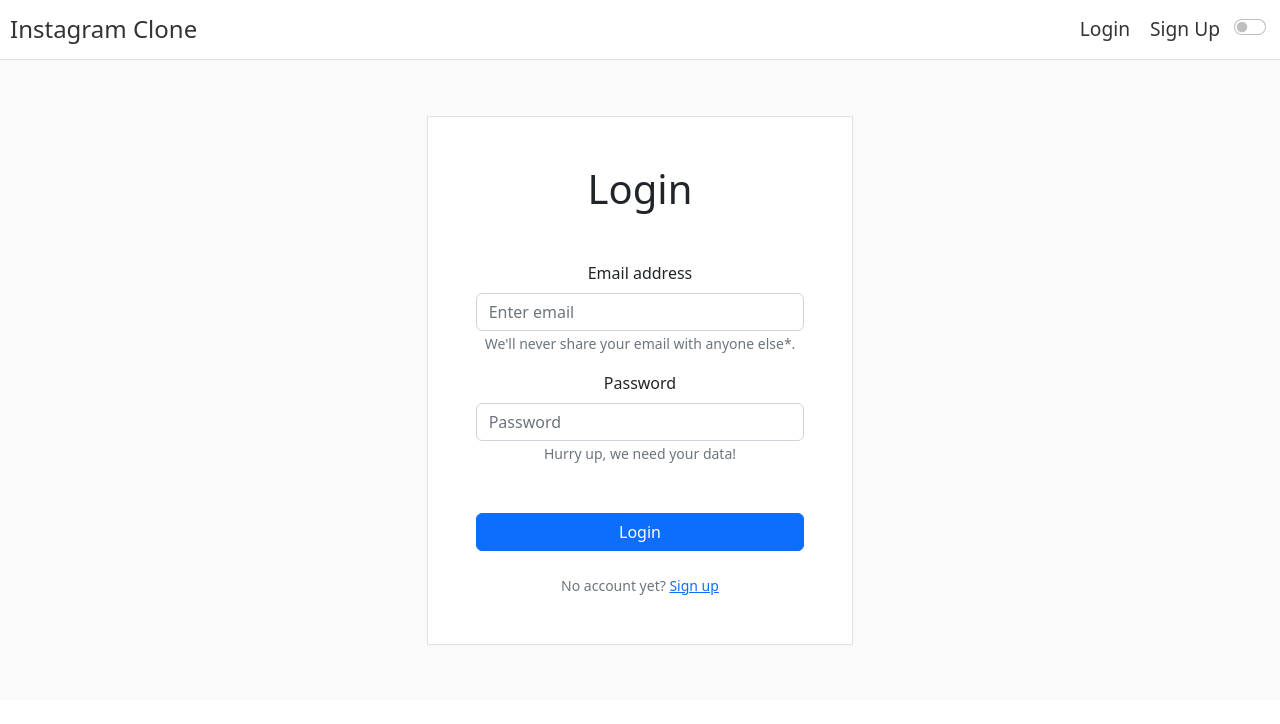
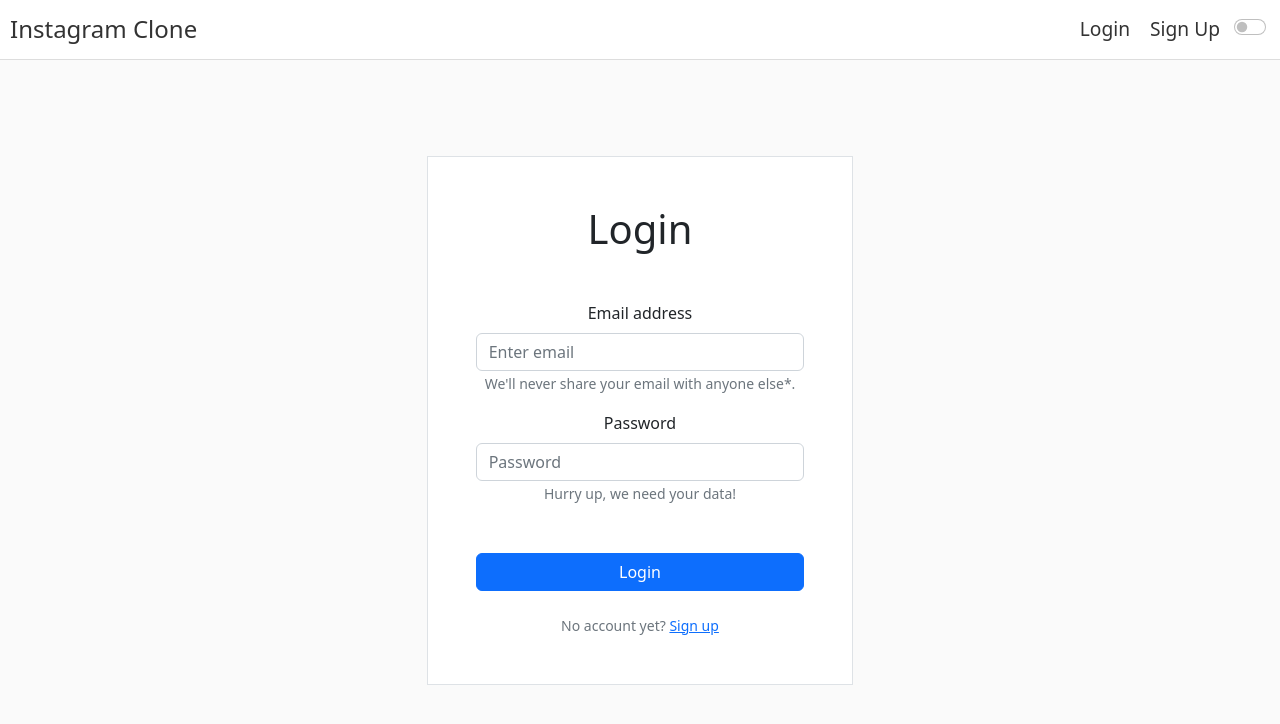
Before and after one commit to glnewton/mern-instagram-clone-ui, a React (Create React App) app: page /login in a window 1280 px wide. Shown: the top 724 px of the page. Built offline with nearby package versions, Linux system fonts and the light colour scheme; no server answers.

Commit message:
Push before cleaning up code and finishing README.md

```diff
--- a/src/pages/LoginPage/LoginPage.js
+++ b/src/pages/LoginPage/LoginPage.js
@@ -10,7 +10,6 @@ import { NavLink, useNavigate } from 'react-router-dom'
 
 import { signInWithEmailAndPassword } from 'firebase/auth';
 import { auth } from '../../services/firebase';
-
 
 const LoginPage = ({ setIsLoggedIn, darkMode, setDarkMode }) => {
     const navigate = useNavigate();
--- a/src/pages/LoginPage/loginPage.css
+++ b/src/pages/LoginPage/loginPage.css
@@ -59,7 +59,7 @@ form {
     flex-direction: column;
     justify-content: center;
     align-items: center;
-    height: 80vh;
+    height: 90vh;
     width: 100vw;
     background: #FAFAFA;
 }
--- a/src/pages/SignUpPage/signUpPage.css
+++ b/src/pages/SignUpPage/signUpPage.css
@@ -51,7 +51,7 @@ form {
     flex-direction: column;
     justify-content: center;
     align-items: center;
-    height: 80vh;
+    height: 90vh;
     width: 100vw;
     background: #FAFAFA;
 }
```
Also changed, not shown: src/pages/CompleteProfilePage/CompleteProfilePage.js (+0 -17 lines).
